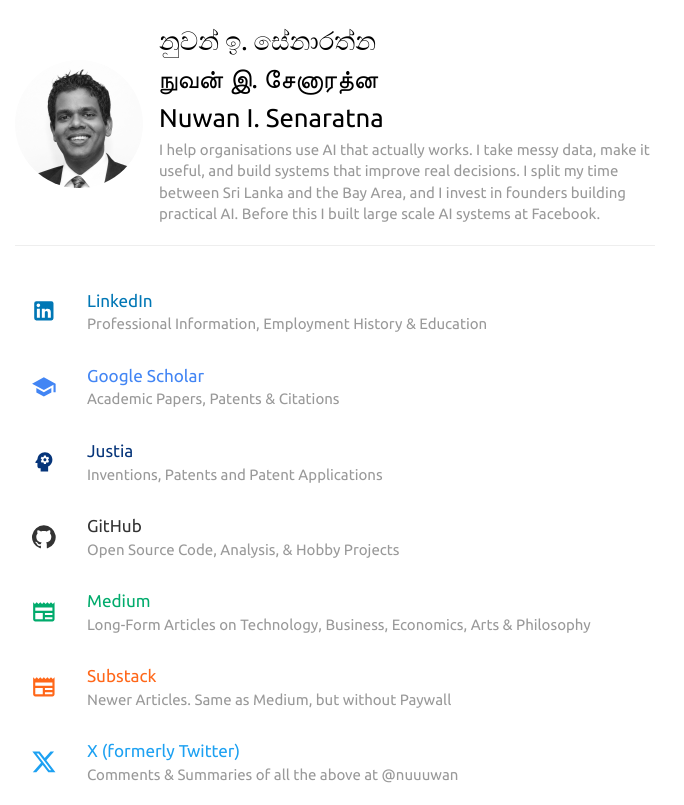
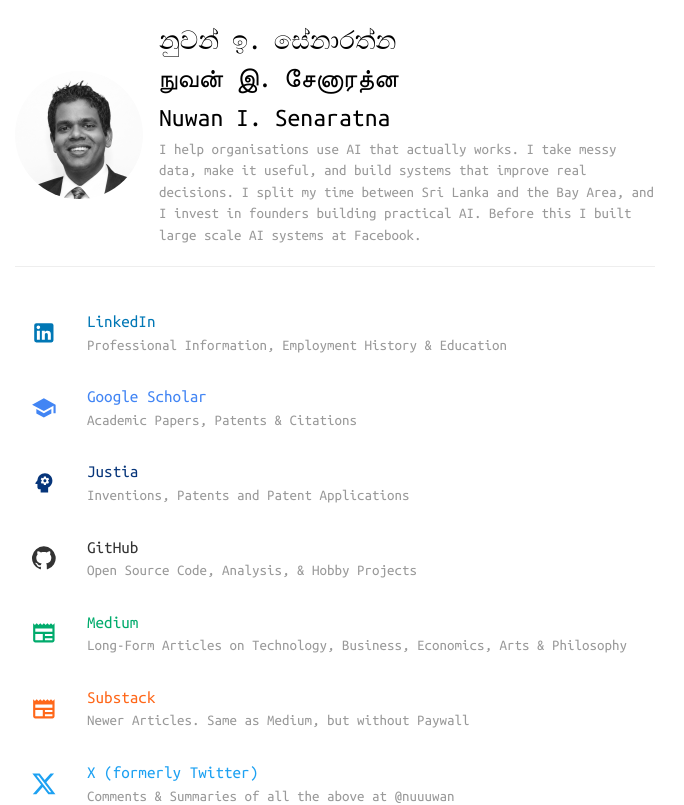
Before and after one commit to nuuuwan/nuuuwan, a React (Create React App) app: page / in a window 1280 px wide. Shown: the top 805 px of the page, without its empty margins (305-989 px from the left). Built offline with nearby package versions, Linux system fonts and the light colour scheme.

Commit message:
Lint only

```diff
--- a/public/index.html
+++ b/public/index.html
@@ -15,7 +15,7 @@
       user's mobile device or desktop. See https://developers.google.com/web/fundamentals/web-app-manifest/
     -->
     <link
-      href="https://fonts.googleapis.com/css?family=Ubuntu"
+      href="https://fonts.googleapis.com/css?family=Ubuntu Mono"
       rel="stylesheet"
     />
     <link rel="manifest" href="%PUBLIC_URL%/manifest.json" />
--- a/src/index.css
+++ b/src/index.css
@@ -1,8 +1,9 @@
 body {
   margin: 0;
   font-family:
-    -apple-system, BlinkMacSystemFont, "Segoe UI", "Roboto", "Oxygen", "Ubuntu",
-    "Ubuntu", "Fira Sans", "Droid Sans", "Helvetica Neue", sans-serif;
+    -apple-system, BlinkMacSystemFont, "Segoe UI", "Roboto", "Oxygen",
+    "Ubuntu Mono", "Ubuntu Mono", "Fira Sans", "Droid Sans", "Helvetica Neue",
+    sans-serif;
   -webkit-font-smoothing: antialiased;
   -moz-osx-font-smoothing: grayscale;
 }
--- a/src/nonview/constants/STYLE.js
+++ b/src/nonview/constants/STYLE.js
@@ -2,7 +2,7 @@
 
 STYLE.FONT = {
   SIZE: 15,
-  FAMILY: "Ubuntu",
+  FAMILY: "Ubuntu Mono",
 };
 
 export default STYLE;
```
